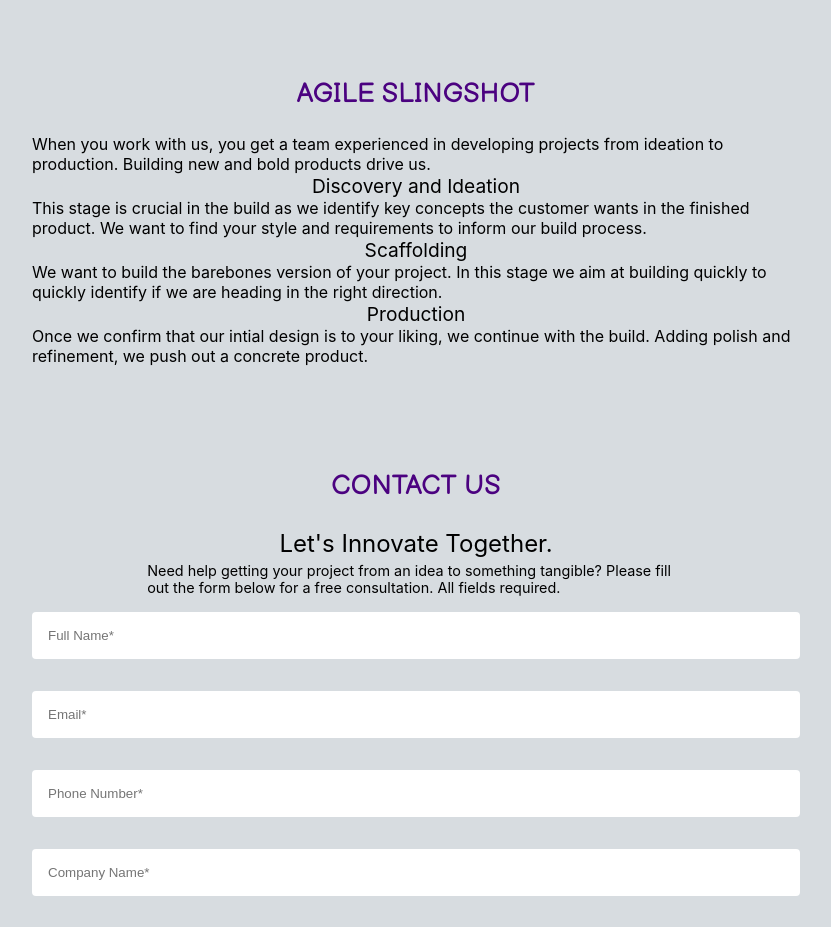
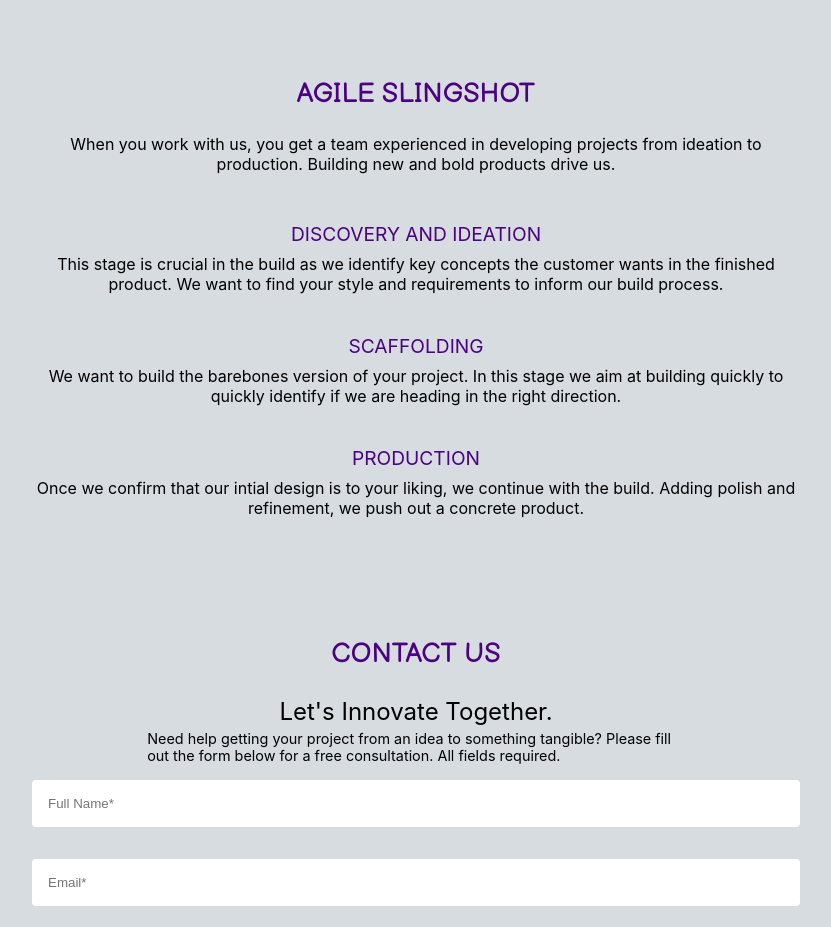
Before and after one commit to AmbushProtected/AmbushProtected.github.io, a React (Create React App) app: page / in a window 1280 px wide. Shown: the part 1520-2447 px from the top of the page, without its empty margins (224-1055 px from the left). Built offline with nearby package versions, Linux system fonts and the light colour scheme.

Commit message:
style agile slingshot boxes

```diff
--- a/src/AgileSlingshot.css
+++ b/src/AgileSlingshot.css
@@ -6,14 +6,33 @@
 }
 
 .agile-overview {
+  text-align: center;
+  padding-bottom: 1.5rem;
 }
 
 .agile-box {
   display: flex;
   flex-direction: column;
   align-items: center;
+  padding: 1rem 0;
+  text-align: center;
 }
 
 .agile-box-header {
   font-size: 1.2rem;
+  text-transform: uppercase;
+  color: #4b0280;
+  padding: 0.5rem 0;
 }
+
+.agile-image {
+  display: flex;
+  justify-content: center;
+  align-items: center;
+  width: 50%;
+  height: 5rem;
+}
+
+.agile-image img {
+  height: 100%;
+}
```
